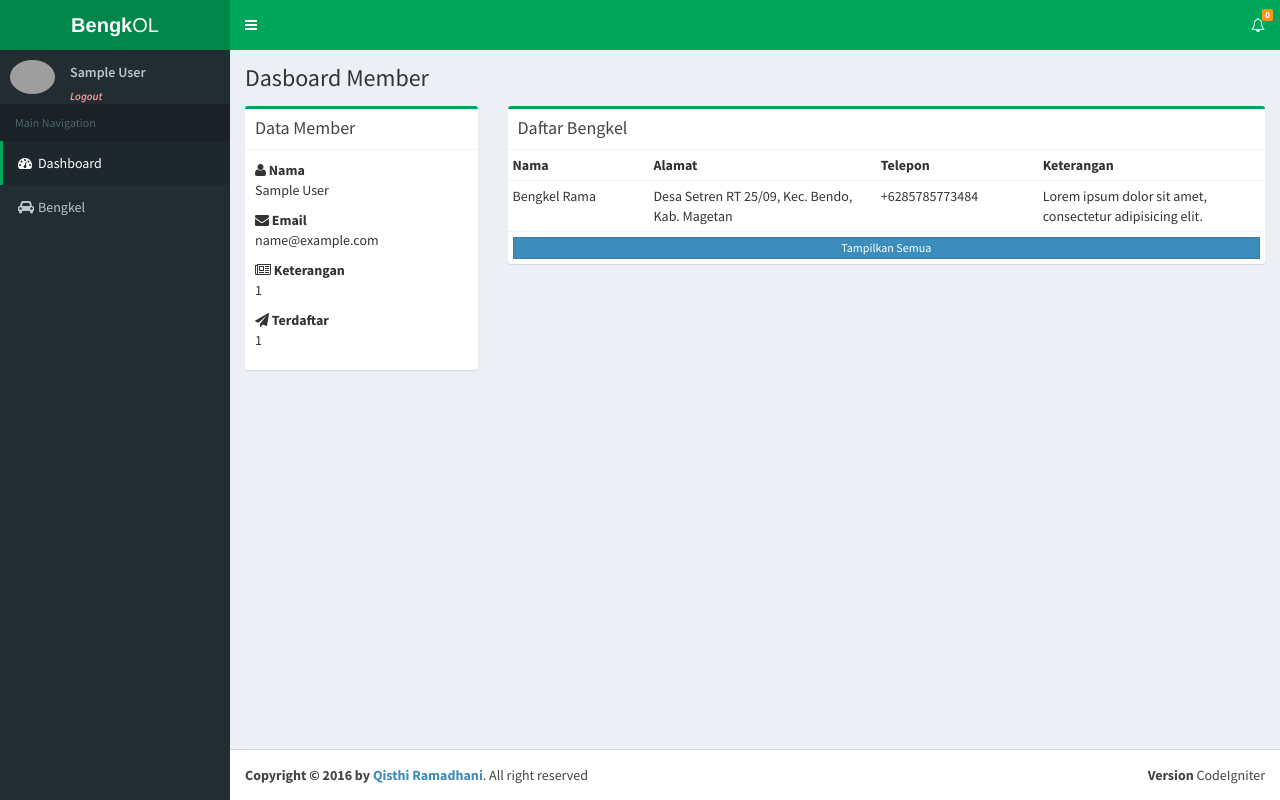
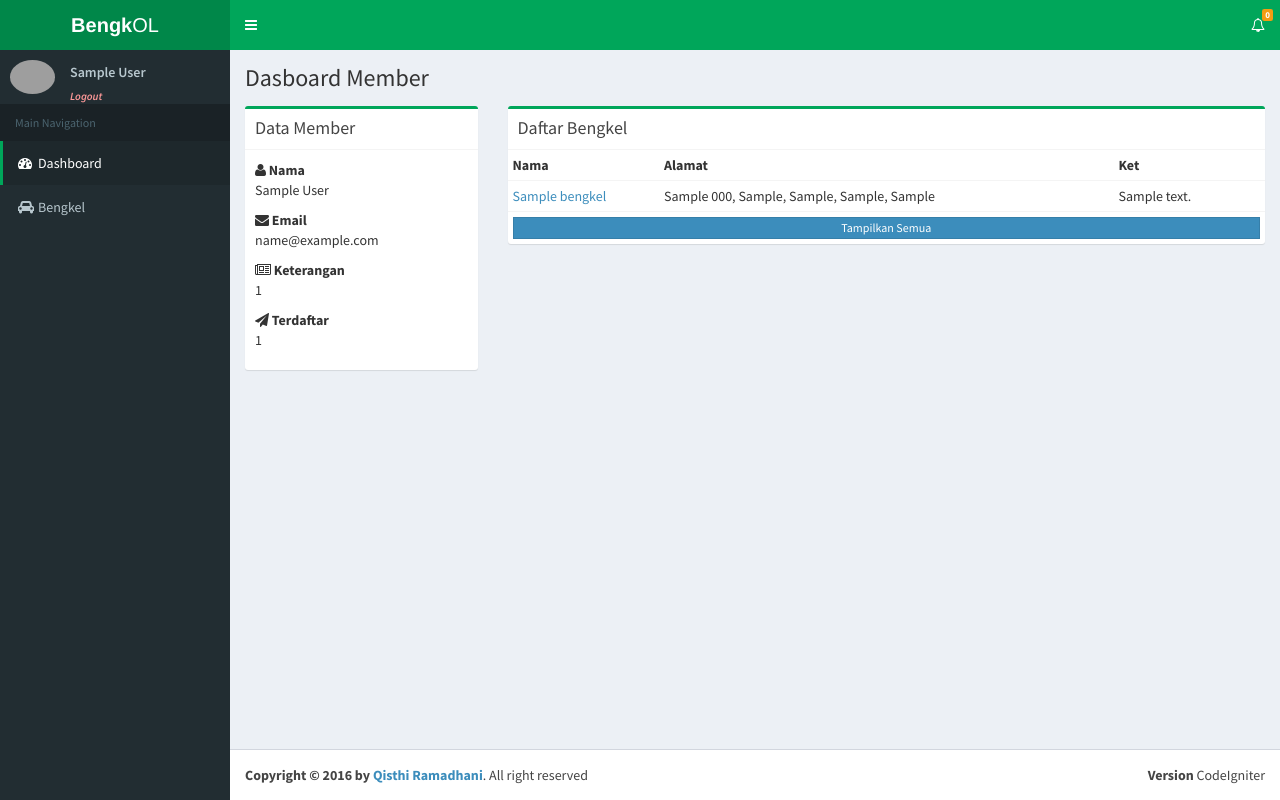
Before and after one commit to ramageek/bengkol_codeigniter, a CodeIgniter app: page /database/member in a window 1280 px wide. Run offline with CodeIgniter, Linux system fonts and the light colour scheme; the visitor is signed in with stand-in values (Sample User, id 1); tables that the repository leaves empty or names only in its code hold one stand-in row (values such as "Sample post"); grey boxes are pictures that could not be loaded.

Commit message:
Perbaikan menu tambah bengkel dan redesign tabel daftar bengkel di dasbor

```diff
--- a/app/controllers/C_member.php
+++ b/app/controllers/C_member.php
@@ -16,6 +16,7 @@ class C_member extends CI_Controller {
 			redirect(base_url('member/login'));
 		}
 
+		$data['dataBengkel'] = $this->mb->dataBengkel($this->session->userdata('userid'));
 		$data['mainContent'] = 'vMIndex';
 		$data['titletag'] = 'dasboard member';
 
--- a/app/views/vMBengkelTambah.php
+++ b/app/views/vMBengkelTambah.php
@@ -12,14 +12,14 @@
                 <div class="box-body">
                   <div class="col-md-9">
                     <div class="form-group alamat mine">
-                      <div class="col-md-7" style="padding-left:0px;">
+                      <div class="col-md-7" style="padding-left:5px;padding-right:5px;">
                         <label for="nama" class="alamat mine">Nama</label>
                         <?php $data=array('class'=>'form-control','id'=>'nama','name'=>'nama','placeholder'=>'Nama Bengkel','required'=>'');echo form_input($data); ?>
                       </div>
-                      <div class="col-md-5" style="padding-right:0px;">
+                      <div class="col-md-5" style="padding-left:5px;padding-right:5px;">
                         <div class="form-group alamat mine">
                           <label for="kategori" class="alamat mine">Kategori Bengkel</label>
-                          <select name="kategori" id="kategori" class="form-control">
+                          <select name="kategori" id="kategori" class="form-control alamat mine">
                             <option value="1">Bengkel Mobil</option>
                             <option value="2">Bengkel Motor</option>
                           </select>
--- a/app/views/vMIndex.php
+++ b/app/views/vMIndex.php
@@ -28,20 +28,29 @@
               <div class="box-body no-padding">
                 <table class="table table-condensed">
                   <tr>
-                    <th>Nama</th>
-                    <th style="width:30%">Alamat</th>
-                    <th>Telepon</th>
-                    <th style="width:30%">Keterangan</th>
+                    <th width="20%">Nama</th>
+                    <th width="60%">Alamat</th>
+                    <th width="20%">Ket</th>
                   </tr>
-                  <tr>
-                    <td>Bengkel Rama</td>
-                    <td>Desa Setren RT 25/09, Kec. Bendo, Kab. Magetan</td>
-                    <td>+6285785773484</td>
-                    <td>Lorem ipsum dolor sit amet, consectetur adipisicing elit.</td>
-                  </tr>
-                  <tr>
-                    <th colspan="4"><a href="<?= base_url('member/bengkel') ?>" class="btn btn-block btn-primary btn-flat btn-xs">Tampilkan Semua</a></th>
-                  </tr>
+                  <?php if(!empty($dataBengkel)):foreach($dataBengkel as $dat):?>
+                    <tr>
+                      <td><a href="#"><?= $dat['nama'] ?></a></td>
+                      <td>
+                        <?php
+                        if(!empty($dat['jalan'])){echo $dat['jalan'];}if(!empty($dat['nomor'])){echo ' '.$dat['nomor'];}if (!empty($dat['desa_kelurahan'])){echo ', '.$dat['desa_kelurahan'];}if(!empty($dat['kota_kabupaten'])){echo ', '.$dat['kecamatan'];}echo ', '.$dat['kota_kabupaten'];echo ', '.$dat['provinsi'];
+                        ?>
+                      </td>
+                      <td><?php if(!empty($dat['keterangan'])):echo $dat['keterangan'];else:echo 'Tidak ada keterangan';endif; ?></td>
+                    </tr>
+                  <?php endforeach; ?>
+                    <tr>
+                      <th colspan="4"><a href="<?= base_url('member/bengkel') ?>" class="btn btn-block btn-primary btn-flat btn-xs">Tampilkan Semua</a></th>
+                    </tr>
+                  <?php else: ?>
+                    <tr>
+                      <td colspan="8" align="center"><i>Belum ada data tersedia</i></td>
+                    </tr>
+                  <?php endif; ?>
                 </table>
               </div>
             </div>
```
